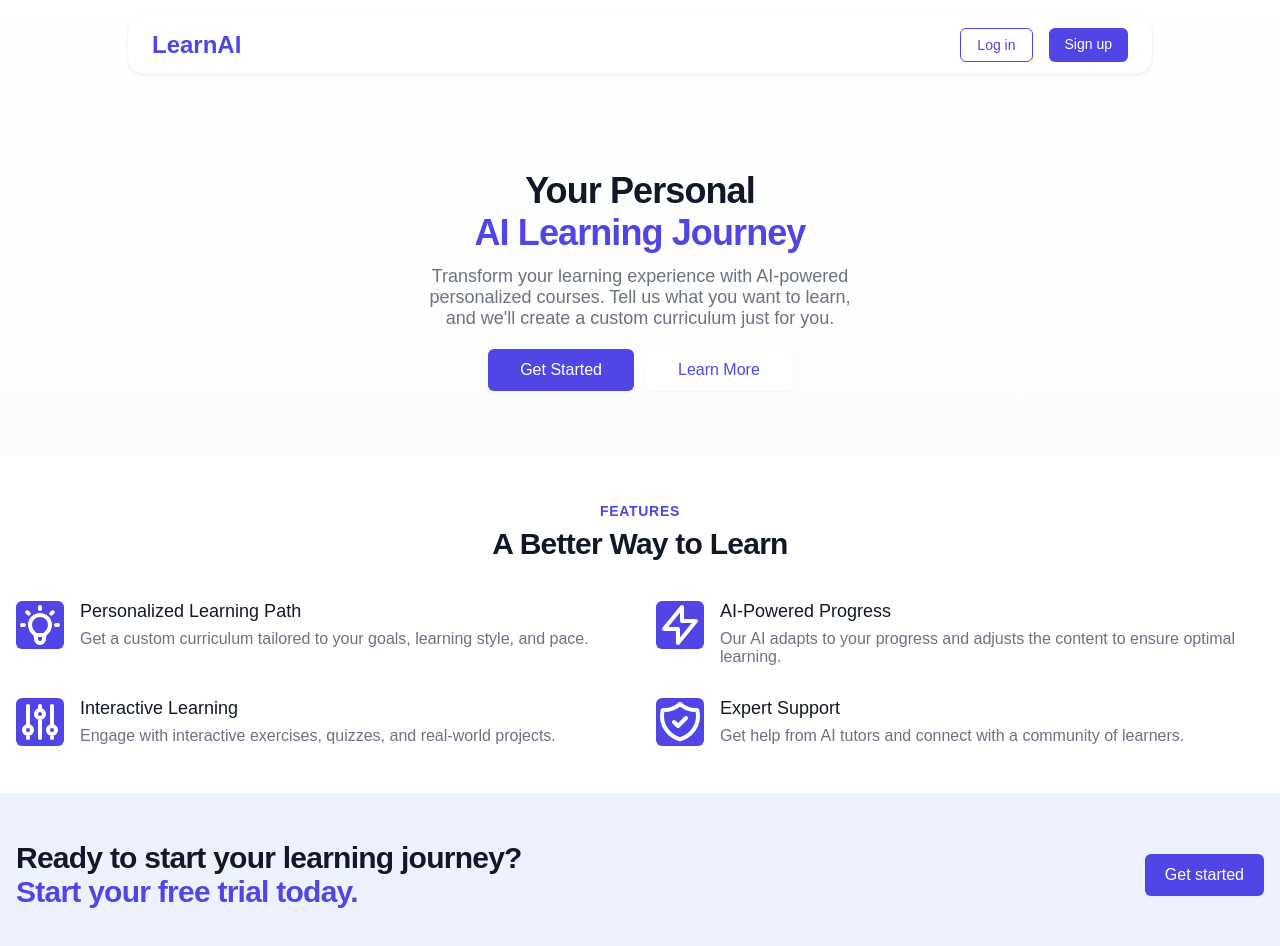
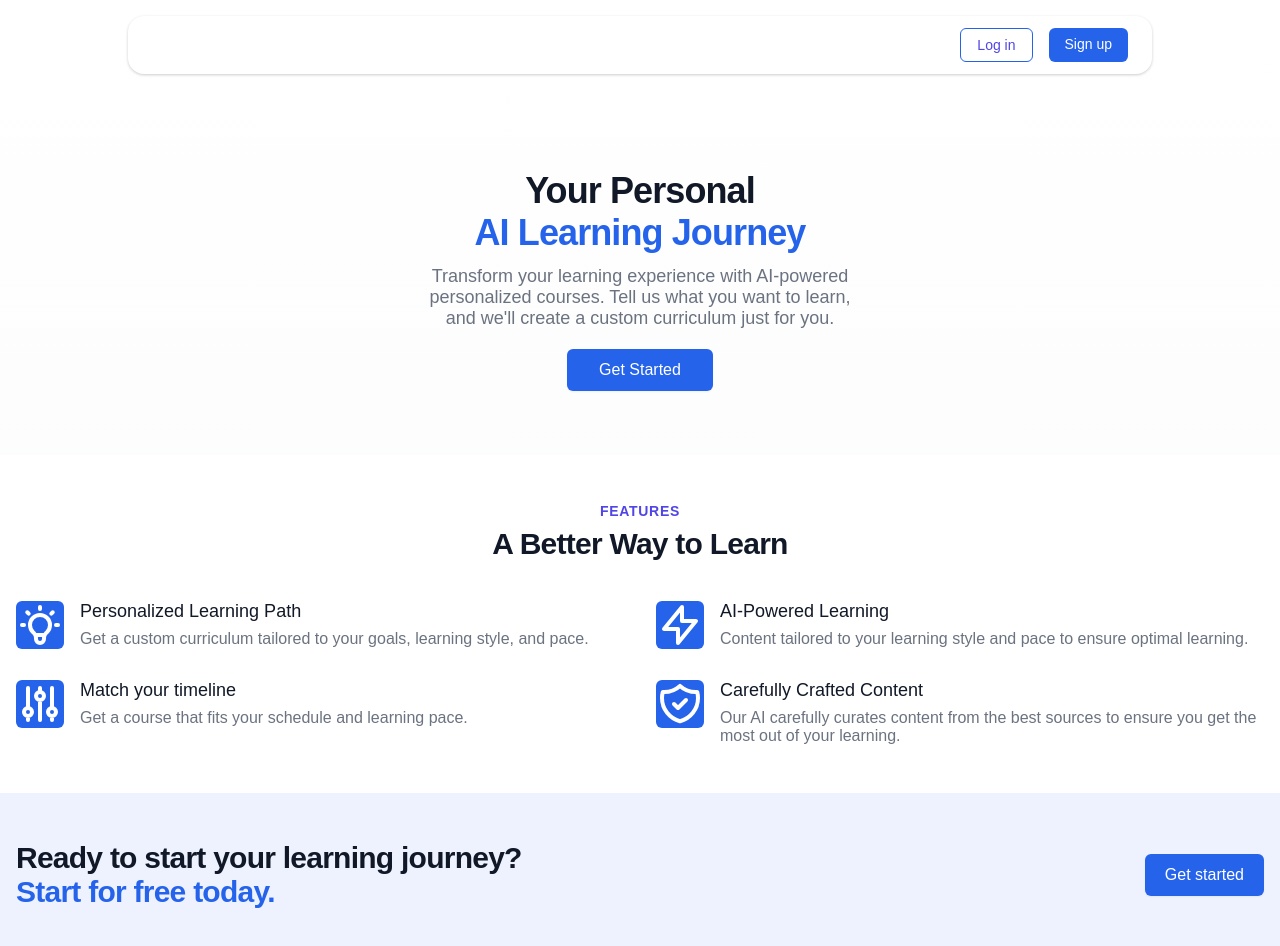
Before and after one commit to DominicKramer/google-hackathon, a Next.js app in the folder web/: page / in a window 1280 px wide. Shown: the top 946 px of the page. Built offline with nearby package versions, Linux system fonts and the light colour scheme.

Commit message:
improve the landing page

```diff
--- a/web/src/app/page.module.css
+++ b/web/src/app/page.module.css
@@ -22,7 +22,7 @@
 
 .titleHighlight {
     display: block;
-    color: #4f46e5;
+    color: #2563eb;
 }
 
 .subtitle {
@@ -54,13 +54,13 @@
     font-size: 1rem;
     font-weight: 500;
     color: white;
-    background-color: #4f46e5;
+    background-color: #2563eb;
     box-shadow: 0 1px 2px 0 rgba(0, 0, 0, 0.05);
     transition: background-color 0.2s;
 }
 
 .primaryButton:hover {
-    background-color: #4338ca;
+    background-color: #2563eb;
 }
 
 .secondaryButton {
@@ -73,7 +73,7 @@
     border-radius: 0.375rem;
     font-size: 1rem;
     font-weight: 500;
-    color: #4f46e5;
+    color: #2563eb;
     background-color: white;
     box-shadow: 0 1px 2px 0 rgba(0, 0, 0, 0.05);
     transition: background-color 0.2s;
@@ -133,7 +133,7 @@
     height: 3rem;
     width: 3rem;
     border-radius: 0.375rem;
-    background-color: #4f46e5;
+    background-color: #2563eb;
     color: white;
 }
 
@@ -185,13 +185,13 @@
     font-size: 1rem;
     font-weight: 500;
     color: white;
-    background-color: #4f46e5;
+    background-color: #2563eb;
     box-shadow: 0 1px 2px 0 rgba(0, 0, 0, 0.05);
     transition: background-color 0.2s;
 }
 
 .ctaButton:hover {
-    background-color: #4338ca;
+    background-color: #2563eb;
 }
 
 @media (min-width: 640px) {
@@ -233,7 +233,7 @@
     padding: 0.75rem 1.5rem;
     background-color: white;
     border-radius: 1rem;
-    box-shadow: 0 1px 3px 0 rgba(0, 0, 0, 0.1);
+    box-shadow: 0 1px 3px 0 rgba(0, 0, 0, 0.2);
     display: flex;
     justify-content: space-between;
     align-items: center;
@@ -253,7 +253,7 @@
 
 .loginButton {
     padding: 0.5rem 1rem;
-    border: 1px solid #4f46e5;
+    border: 1px solid #2563eb;
     border-radius: 0.375rem;
     font-size: 0.875rem;
     font-weight: 500;
@@ -263,7 +263,7 @@
 }
 
 .loginButton:hover {
-    background-color: #4f46e5;
+    background-color: #2563eb;
     color: white;
 }
 
@@ -274,10 +274,10 @@
     font-size: 0.875rem;
     font-weight: 500;
     color: white;
-    background-color: #4f46e5;
+    background-color: #2563eb;
     transition: background-color 0.2s;
 }
 
 .signupButton:hover {
-    background-color: #4338ca;
+    background-color: #2563eb;
 }
--- a/web/src/app/page.tsx
+++ b/web/src/app/page.tsx
@@ -6,7 +6,6 @@ export default function RootPage() {
             {/* Toolbar */}
             <div className={styles.toolbar}>
                 <a href="/" className={styles.logo}>
-                    LearnAI
                 </a>
                 <div className={styles.authButtons}>
                     <a href="/auth/login" className={styles.loginButton}>
@@ -33,11 +32,8 @@ export default function RootPage() {
                         and we'll create a custom curriculum just for you.
                     </p>
                     <div className={styles.buttonContainer}>
-                        <a href="#" className={styles.primaryButton}>
+                        <a href="/auth/sign-up" className={styles.primaryButton}>
                             Get Started
-                        </a>
-                        <a href="#" className={styles.secondaryButton}>
-                            Learn More
                         </a>
                     </div>
                 </div>
@@ -99,11 +95,11 @@ export default function RootPage() {
                             </div>
                             <div className={styles.featureContent}>
                                 <h3 className={styles.featureTitle}>
-                                    AI-Powered Progress
+                                    AI-Powered Learning
                                 </h3>
                                 <p className={styles.featureDescription}>
-                                    Our AI adapts to your progress and adjusts
-                                    the content to ensure optimal learning.
+                                    Content tailored to your learning style and
+                                    pace to ensure optimal learning.
                                 </p>
                             </div>
                         </div>
@@ -126,11 +122,11 @@ export default function RootPage() {
                             </div>
                             <div className={styles.featureContent}>
                                 <h3 className={styles.featureTitle}>
-                                    Interactive Learning
+                                    Match your timeline
                                 </h3>
                                 <p className={styles.featureDescription}>
-                                    Engage with interactive exercises, quizzes,
-                                    and real-world projects.
+                                    Get a course that fits your
+                                    schedule and learning pace.
                                 </p>
                             </div>
                         </div>
@@ -153,11 +149,12 @@ export default function RootPage() {
                             </div>
                             <div className={styles.featureContent}>
                                 <h3 className={styles.featureTitle}>
-                                    Expert Support
+                                    Carefully Crafted Content
                                 </h3>
                                 <p className={styles.featureDescription}>
-                                    Get help from AI tutors and connect with a
-                                    community of learners.
+                                    Our AI carefully curates content from the
+                                    best sources to ensure you get the most
+                                    out of your learning.
                                 </p>
                             </div>
                         </div>
@@ -171,10 +168,10 @@ export default function RootPage() {
                     <h2 className={styles.ctaTitle}>
                         <span>Ready to start your learning journey?</span>
                         <span className={styles.titleHighlight}>
-                            Start your free trial today.
+                            Start for free today.
                         </span>
                     </h2>
-                    <a href="#" className={styles.ctaButton}>
+                    <a href="/auth/sign-up" className={styles.ctaButton}>
                         Get started
                     </a>
                 </div>
```
